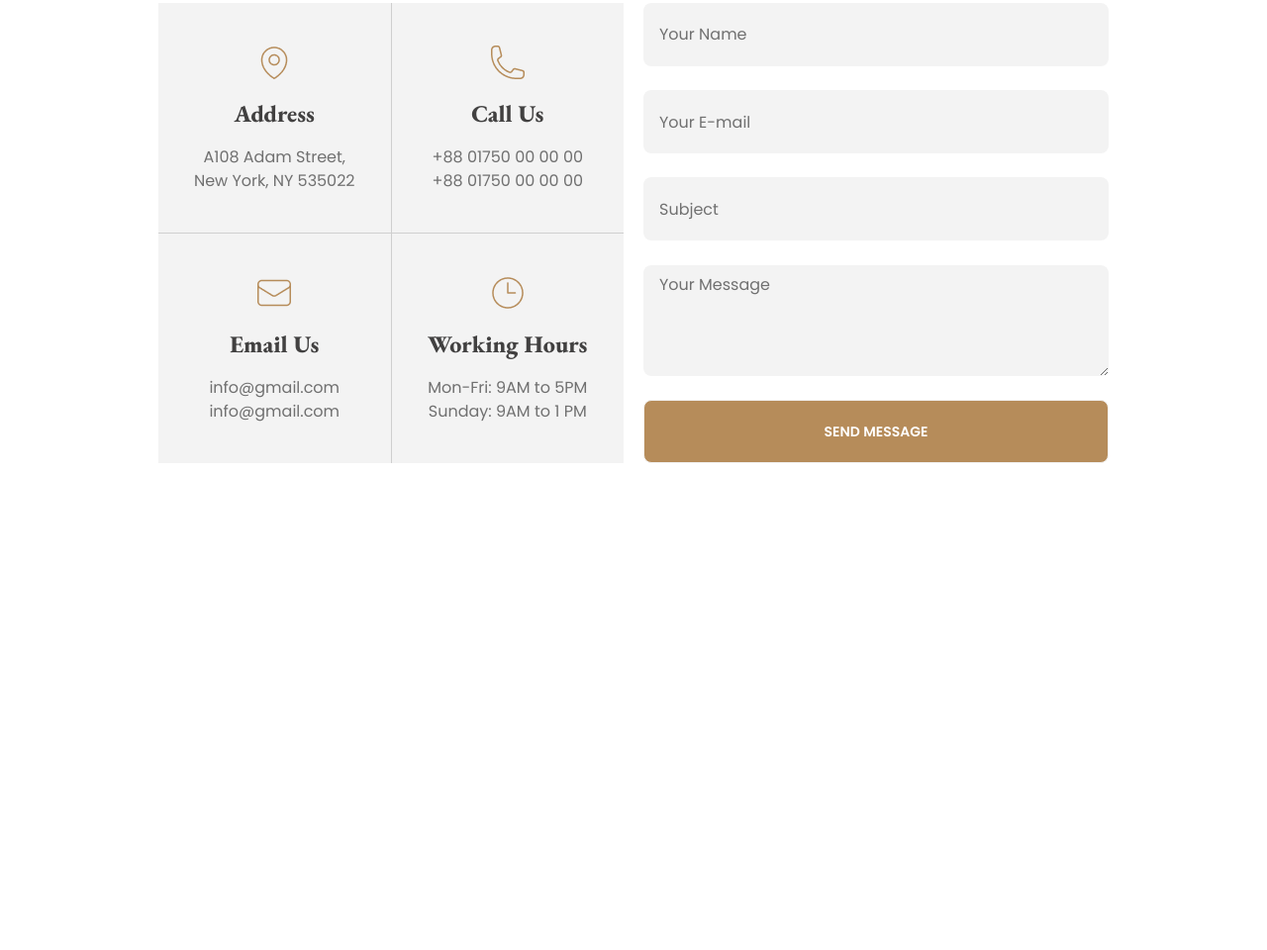
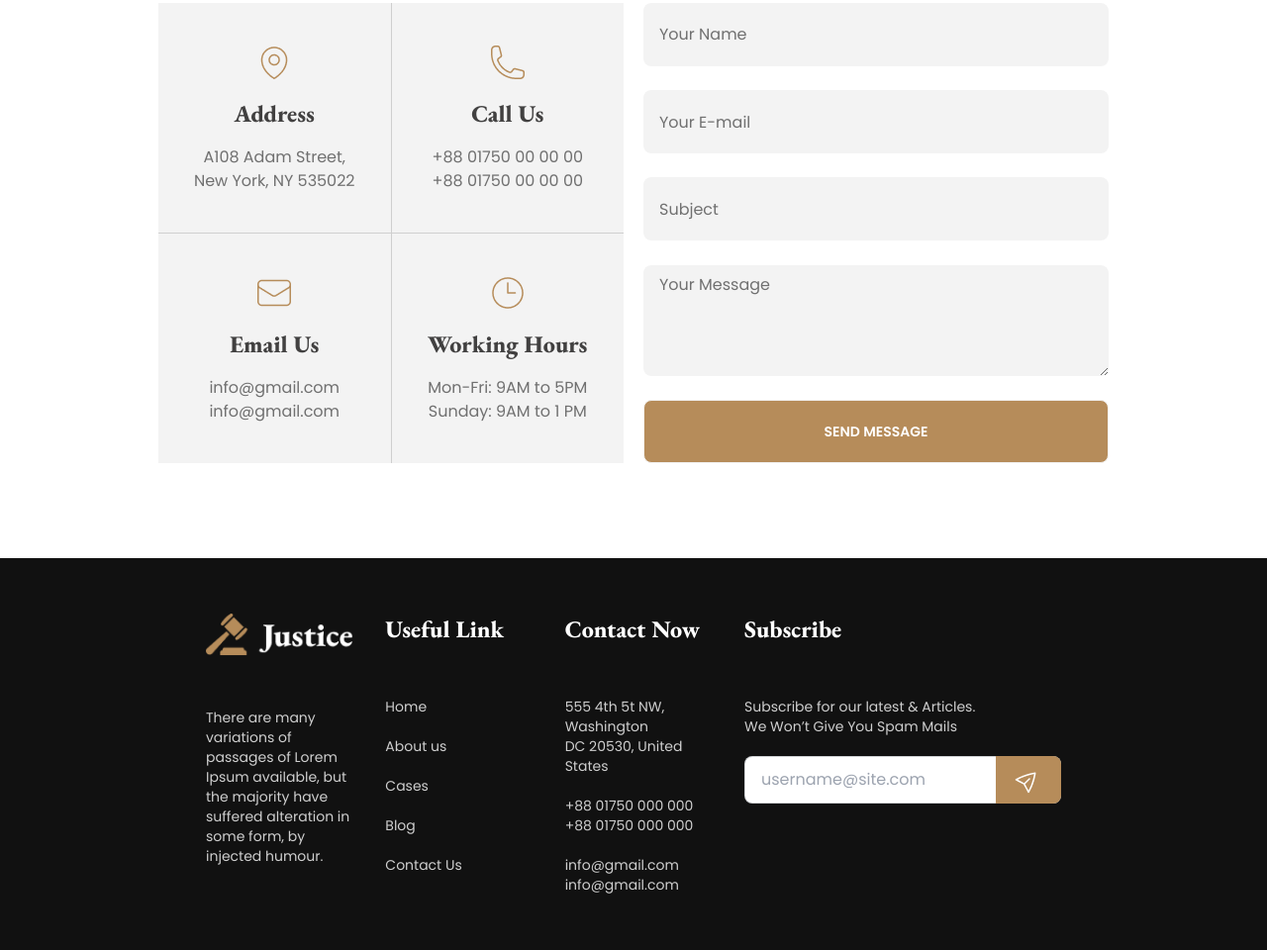
Before and after one commit to akibrahman/module-14-practice, a plain HTML site: page index.html in a window 1280 px wide. Shown: the part 3452-4412 px from the top of the page at 99% size. Before the commit the page ends 4016 px from the top, so only its background shows below. Drawn offline with nearby package versions, Linux system fonts and the light colour scheme.

Commit message:
Footer Completed

```diff
--- a/index.html
+++ b/index.html
@@ -195,7 +195,7 @@
         >
           <!-- Card 1 -->
           <div
-            class="bg-white p-12 flex flex-col justify-center items-center space-y-5"
+            class="bg-white p-12 flex flex-col justify-center items-center space-y-5 hover:bg-gradient-to-b from-[#F3F3F3] to-white"
           >
             <img src="./images/business.png" alt="" />
             <h1 class="text-title font-title text-3xl font-extrabold">
@@ -210,7 +210,7 @@
           </div>
           <!-- Card 2 -->
           <div
-            class="bg-white p-12 flex flex-col justify-center items-center space-y-5"
+            class="bg-white p-12 flex flex-col justify-center items-center space-y-5 hover:bg-gradient-to-b from-[#F3F3F3] to-white"
           >
             <img src="./images/criminal.png" alt="" />
             <h1 class="text-title font-title text-3xl font-extrabold">
@@ -225,7 +225,7 @@
           </div>
           <!-- Card 3 -->
           <div
-            class="bg-white p-12 flex flex-col justify-center items-center space-y-5"
+            class="bg-white p-12 flex flex-col justify-center items-center space-y-5 hover:bg-gradient-to-b from-[#F3F3F3] to-white"
           >
             <img src="./images/child.png" alt="" />
             <h1 class="text-title font-title text-3xl font-extrabold">
@@ -240,7 +240,7 @@
           </div>
           <!-- Card 4 -->
           <div
-            class="bg-white p-12 flex flex-col justify-center items-center space-y-5"
+            class="bg-white p-12 flex flex-col justify-center items-center space-y-5 hover:bg-gradient-to-b from-[#F3F3F3] to-white"
           >
             <img src="./images/education.png" alt="" />
             <h1 class="text-title font-title text-3xl font-extrabold">
@@ -255,7 +255,7 @@
           </div>
           <!-- Card 5 -->
           <div
-            class="bg-white p-12 flex flex-col justify-center items-center space-y-5"
+            class="bg-white p-12 flex flex-col justify-center items-center space-y-5 hover:bg-gradient-to-b from-[#F3F3F3] to-white"
           >
             <img src="./images/divorce.png" alt="" />
             <h1 class="text-title font-title text-3xl font-extrabold">
@@ -270,7 +270,7 @@
           </div>
           <!-- Card 6 -->
           <div
-            class="bg-white p-12 flex flex-col justify-center items-center space-y-5"
+            class="bg-white p-12 flex flex-col justify-center items-center space-y-5 hover:bg-gradient-to-b from-[#F3F3F3] to-white"
           >
             <img src="./images/tax.png" alt="" />
             <h1 class="text-title font-title text-3xl font-extrabold">
@@ -577,6 +577,70 @@
         </section>
       </section>
     </main>
-    <footer></footer>
+    <!-- Footer Section -->
+    <footer
+      class="footer py-14 px-10 md:px-24 lg:px-52 bg-[#111] text-[#CFCFCF] text-base-content flex flex-col lg:flex-row items-start gap-8 sm:flex-wrap"
+    >
+      <div class="flex-1 space-y-3">
+        <img class="mb-8" src="./images/logo.png" alt="" />
+        <p class="text-sm">
+          There are many variations of passages of Lorem Ipsum available, but
+          the majority have suffered alteration in some form, by injected
+          humour.
+        </p>
+      </div>
+      <div class="flex-1 space-y-3">
+        <span
+          class="text-2xl font-extrabold font-title capitalize text-white mb-8"
+          >Useful Link</span
+        >
+        <a class="link link-hover text-sm">Home</a>
+        <a class="link link-hover text-sm">About us</a>
+        <a class="link link-hover text-sm">Cases</a>
+        <a class="link link-hover text-sm">Blog</a>
+        <a class="link link-hover text-sm">Contact Us</a>
+      </div>
+      <div class="flex-1 space-y-3">
+        <span
+          class="text-2xl font-extrabold font-title capitalize text-white mb-8"
+          >Contact Now</span
+        >
+        <p class="text-sm">
+          555 4th 5t NW, Washington <br />
+          DC 20530, United States
+        </p>
+        <p class="text-sm">
+          +88 01750 000 000 <br />
+          +88 01750 000 000
+        </p>
+        <p class="text-sm">
+          info@gmail.com <br />
+          info@gmail.com
+        </p>
+      </div>
+      <div class="flex-1 space-y-3">
+        <span
+          class="text-2xl font-extrabold font-title capitalize text-white mb-8"
+          >Subscribe</span
+        >
+        <p class="w-3/4 text-sm">
+          Subscribe for our latest & Articles. We Won’t Give You Spam Mails
+        </p>
+        <div class="form-control w-80">
+          <div class="relative">
+            <input
+              type="text"
+              placeholder="username@site.com"
+              class="input input-bordered w-full pr-16 text-title"
+            />
+            <button
+              class="btn btn-primary absolute top-0 right-0 rounded-l-none bg-main border-0 hover:bg-main"
+            >
+              <img src="./images/sub.png" alt="" />
+            </button>
+          </div>
+        </div>
+      </div>
+    </footer>
   </body>
 </html>
```
Also changed, not shown: images/sub.png (added).
